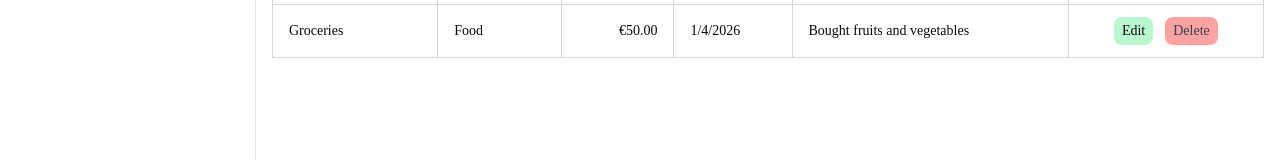
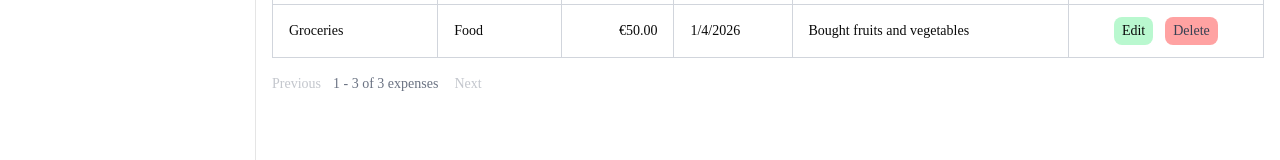
Before and after one commit to xyypsy1234-dotcom/expense-tracker, a Next.js app: page /expenses in a window 1280 px wide. Shown: the part 306-466 px from the top of the page. Built offline with nearby package versions, Linux system fonts and the light colour scheme.

Commit message:
feat: add pagination to expenses table
- Paginate filtered results at 10 items per page
- Reset current page when filters or sort change
- Clamp current page when result count shrinks below it

```diff
--- a/app/(dashboard)/expenses/page.tsx
+++ b/app/(dashboard)/expenses/page.tsx
@@ -1,6 +1,6 @@
 "use client";
 
-import { useState, useMemo } from "react";
+import { useState, useMemo, useEffect } from "react";
 import { categories } from "@/features/expenses/schemas/expenseSchema";
 import { ExpenseTable } from "@/features/expenses/components/ExpenseTable";
 import { useExpenseContext } from "@/features/expenses/context/ExpenseContext";
@@ -14,6 +14,8 @@ export default function ExpensesPage() {
   const [dateFilter, setDateFilter] = useState("");
   const [searchTerm, setSearchTerm] = useState("");
   const [sortOption, setSortOption] = useState<SortOption>("date-desc");
+  const pageSize = 10;
+  const [currentPage, setCurrentPage] = useState(1);
 
   const visibleExpenses = useMemo(() => {
     const normalizedSearch = searchTerm.trim().toLowerCase();
@@ -45,9 +47,28 @@ export default function ExpensesPage() {
 
         case "amount-desc":
           return b.amount - a.amount;
+        default:
+          return 0;
       }
     });
   }, [expenses, searchTerm, categoryFilter, dateFilter, sortOption]);
+
+  const totalItems = visibleExpenses.length;
+  const totalPages = Math.max(1, Math.ceil(totalItems / pageSize));
+  const startIndex = (currentPage - 1) * pageSize;
+  const endIndex = Math.min(startIndex + pageSize, totalItems);
+
+  const paginatedExpenses = visibleExpenses.slice(startIndex, endIndex);
+
+  useEffect(() => {
+    setCurrentPage(1);
+  }, [searchTerm, categoryFilter, dateFilter, sortOption]);
+
+  useEffect(() => {
+    if (currentPage > totalPages) {
+      setCurrentPage(totalPages);
+    }
+  }, [currentPage, totalPages]);
 
   return (
     <div className="flex flex-col gap-3">
@@ -101,8 +122,36 @@ export default function ExpensesPage() {
             : "No expenses match your filters."}
         </p>
       ) : (
-        <ExpenseTable expenses={visibleExpenses} />
+        <ExpenseTable expenses={paginatedExpenses} />
       )}
+      <div>
+        {visibleExpenses.length > 0 && (
+          <div className="flex items-center justify-start pt-1 text-sm text-gray-500">
+            <button
+              type="button"
+              disabled={currentPage === 1}
+              onClick={() => setCurrentPage((prev) => Math.max(prev - 1, 1))}
+              className=" pr-3 text-gray-500 hover:bg-gray-100 disabled:cursor-not-allowed disabled:opacity-40"
+            >
+              Previous
+            </button>
+            <p>
+              {startIndex + 1} - {endIndex} of {totalItems} expenses
+            </p>
+
+            <button
+              type="button"
+              disabled={currentPage === totalPages}
+              onClick={() =>
+                setCurrentPage((prev) => Math.min(prev + 1, totalPages))
+              }
+              className="  pl-4 text-gray-500 hover:bg-gray-100 disabled:cursor-not-allowed disabled:opacity-40"
+            >
+              Next
+            </button>
+          </div>
+        )}
+      </div>
     </div>
   );
 }
```
Also changed, not shown: features/reports/components/CategoryBreakdown.tsx (added), features/reports/components/MonthlyBarChart.tsx (added), features/reports/components/ReportFilters.tsx (added), features/reports/components/ReportSummary.tsx (added).
